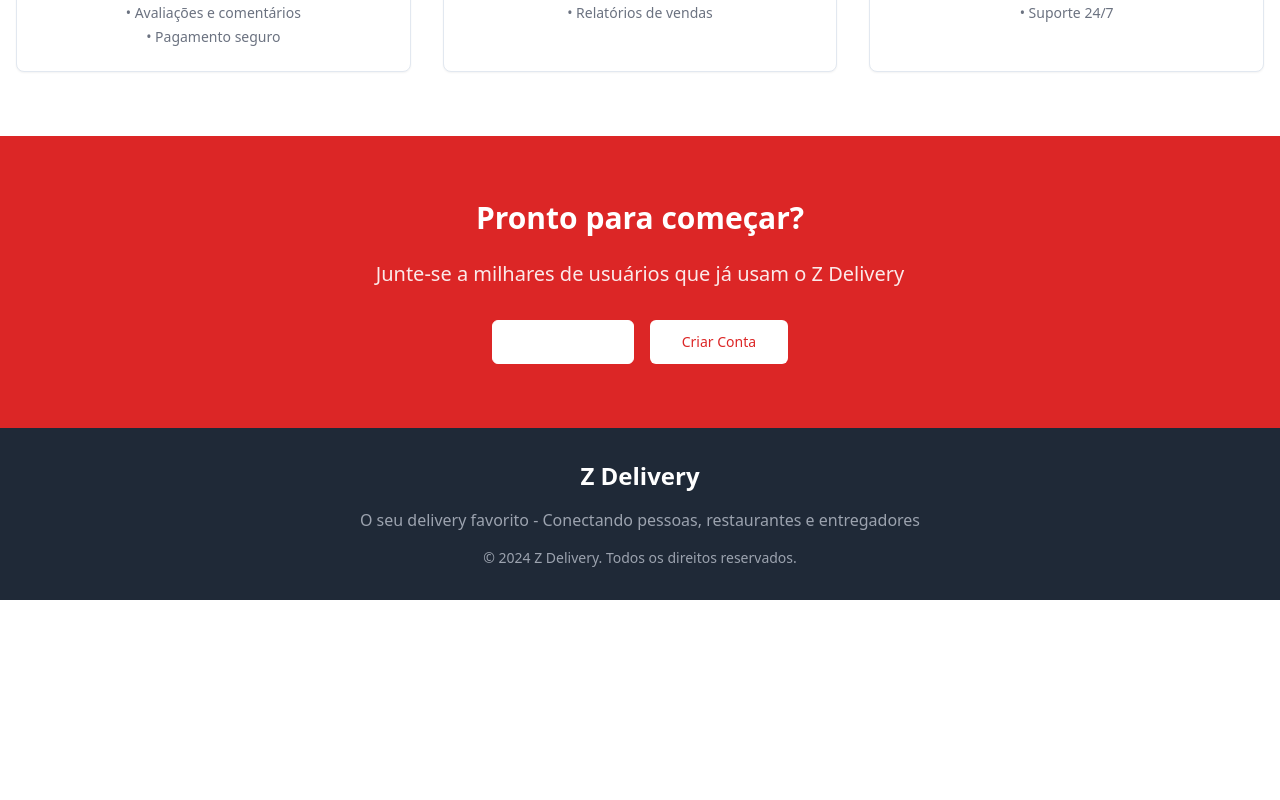
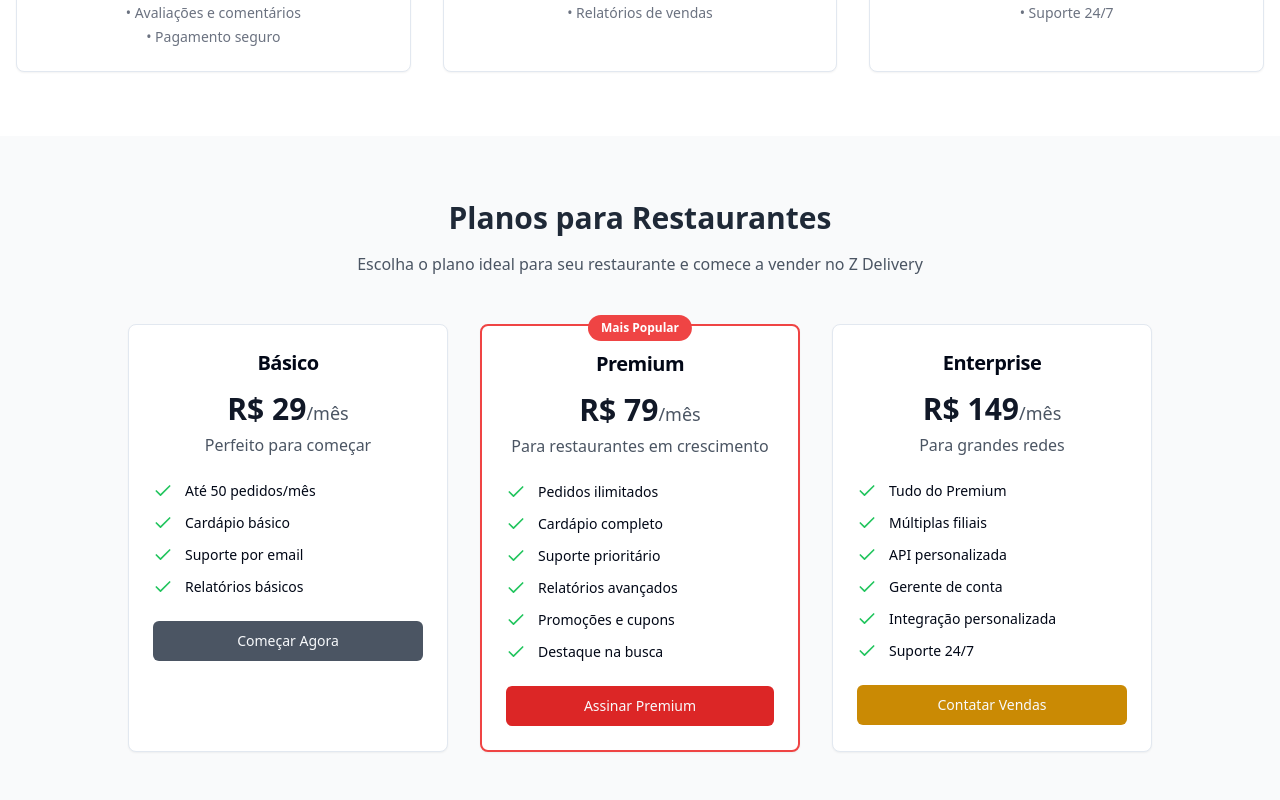
Before and after one commit to robsonalexmmf/zest-delivery-app, a React (Vite) app: page / in a window 1280 px wide. Shown: the part 880-1680 px from the top of the page. Before the commit the page ends 1480 px from the top, so only its background shows below. Built offline with nearby package versions, Linux system fonts and the light colour scheme.

Commit message:
Add plans section to landing page
Added a plans section to the home page without altering other sections.

```diff
--- a/src/pages/HomePage.tsx
+++ b/src/pages/HomePage.tsx
@@ -1,9 +1,9 @@
-
 import React from 'react';
 import { Link } from 'react-router-dom';
 import { Button } from '@/components/ui/button';
 import { Card, CardContent, CardHeader, CardTitle } from '@/components/ui/card';
-import { Truck, Store, Users, ShoppingCart } from 'lucide-react';
+import { Badge } from '@/components/ui/badge';
+import { Truck, Store, Users, ShoppingCart, Check } from 'lucide-react';
 
 const HomePage: React.FC = () => {
   return (
@@ -117,6 +117,144 @@ const HomePage: React.FC = () => {
         </div>
       </section>
 
+      {/* Pricing Section */}
+      <section className="py-16 bg-gray-50">
+        <div className="container mx-auto px-4">
+          <h2 className="text-3xl font-bold text-center mb-4 text-gray-800">
+            Planos para Restaurantes
+          </h2>
+          <p className="text-center text-gray-600 mb-12 max-w-2xl mx-auto">
+            Escolha o plano ideal para seu restaurante e comece a vender no Z Delivery
+          </p>
+
+          <div className="grid md:grid-cols-3 gap-8 max-w-5xl mx-auto">
+            {/* Plano Básico */}
+            <Card className="relative hover:shadow-lg transition-shadow">
+              <CardHeader className="text-center">
+                <CardTitle className="text-xl mb-2">Básico</CardTitle>
+                <div className="text-3xl font-bold text-gray-900 mb-2">
+                  R$ 29
+                  <span className="text-lg font-normal text-gray-600">/mês</span>
+                </div>
+                <p className="text-gray-600">Perfeito para começar</p>
+              </CardHeader>
+              <CardContent>
+                <ul className="space-y-3 mb-6">
+                  <li className="flex items-center">
+                    <Check className="w-5 h-5 text-green-500 mr-3" />
+                    <span className="text-sm">Até 50 pedidos/mês</span>
+                  </li>
+                  <li className="flex items-center">
+                    <Check className="w-5 h-5 text-green-500 mr-3" />
+                    <span className="text-sm">Cardápio básico</span>
+                  </li>
+                  <li className="flex items-center">
+                    <Check className="w-5 h-5 text-green-500 mr-3" />
+                    <span className="text-sm">Suporte por email</span>
+                  </li>
+                  <li className="flex items-center">
+                    <Check className="w-5 h-5 text-green-500 mr-3" />
+                    <span className="text-sm">Relatórios básicos</span>
+                  </li>
+                </ul>
+                <Button className="w-full bg-gray-600 hover:bg-gray-700">
+                  Começar Agora
+                </Button>
+              </CardContent>
+            </Card>
+
+            {/* Plano Premium */}
+            <Card className="relative hover:shadow-lg transition-shadow border-2 border-red-500">
+              <div className="absolute -top-3 left-1/2 transform -translate-x-1/2">
+                <Badge className="bg-red-500 text-white px-3 py-1">Mais Popular</Badge>
+              </div>
+              <CardHeader className="text-center">
+                <CardTitle className="text-xl mb-2">Premium</CardTitle>
+                <div className="text-3xl font-bold text-gray-900 mb-2">
+                  R$ 79
+                  <span className="text-lg font-normal text-gray-600">/mês</span>
+                </div>
+                <p className="text-gray-600">Para restaurantes em crescimento</p>
+              </CardHeader>
+              <CardContent>
+                <ul className="space-y-3 mb-6">
+                  <li className="flex items-center">
+                    <Check className="w-5 h-5 text-green-500 mr-3" />
+                    <span className="text-sm">Pedidos ilimitados</span>
+                  </li>
+                  <li className="flex items-center">
+                    <Check className="w-5 h-5 text-green-500 mr-3" />
+                    <span className="text-sm">Cardápio completo</span>
+                  </li>
+                  <li className="flex items-center">
+                    <Check className="w-5 h-5 text-green-500 mr-3" />
+                    <span className="text-sm">Suporte prioritário</span>
+                  </li>
+                  <li className="flex items-center">
+                    <Check className="w-5 h-5 text-green-500 mr-3" />
+                    <span className="text-sm">Relatórios avançados</span>
+                  </li>
+                  <li className="flex items-center">
+                    <Check className="w-5 h-5 text-green-500 mr-3" />
+                    <span className="text-sm">Promoções e cupons</span>
+                  </li>
+                  <li className="flex items-center">
+                    <Check className="w-5 h-5 text-green-500 mr-3" />
+                    <span className="text-sm">Destaque na busca</span>
+                  </li>
+                </ul>
+                <Button className="w-full bg-red-600 hover:bg-red-700">
+                  Assinar Premium
+                </Button>
+              </CardContent>
+            </Card>
+
+            {/* Plano Enterprise */}
+            <Card className="relative hover:shadow-lg transition-shadow">
+              <CardHeader className="text-center">
+                <CardTitle className="text-xl mb-2">Enterprise</CardTitle>
+                <div className="text-3xl font-bold text-gray-900 mb-2">
+                  R$ 149
+                  <span className="text-lg font-normal text-gray-600">/mês</span>
+                </div>
+                <p className="text-gray-600">Para grandes redes</p>
+              </CardHeader>
+              <CardContent>
+                <ul className="space-y-3 mb-6">
+                  <li className="flex items-center">
+                    <Check className="w-5 h-5 text-green-500 mr-3" />
+                    <span className="text-sm">Tudo do Premium</span>
+                  </li>
+                  <li className="flex items-center">
+                    <Check className="w-5 h-5 text-green-500 mr-3" />
+                    <span className="text-sm">Múltiplas filiais</span>
+                  </li>
+                  <li className="flex items-center">
+                    <Check className="w-5 h-5 text-green-500 mr-3" />
+                    <span className="text-sm">API personalizada</span>
+                  </li>
+                  <li className="flex items-center">
+                    <Check className="w-5 h-5 text-green-500 mr-3" />
+                    <span className="text-sm">Gerente de conta</span>
+                  </li>
+                  <li className="flex items-center">
+                    <Check className="w-5 h-5 text-green-500 mr-3" />
+                    <span className="text-sm">Integração personalizada</span>
+                  </li>
+                  <li className="flex items-center">
+                    <Check className="w-5 h-5 text-green-500 mr-3" />
+                    <span className="text-sm">Suporte 24/7</span>
+                  </li>
+                </ul>
+                <Button className="w-full bg-yellow-600 hover:bg-yellow-700">
+                  Contatar Vendas
+                </Button>
+              </CardContent>
+            </Card>
+          </div>
+        </div>
+      </section>
+
       {/* CTA Section */}
       <section className="py-16 bg-red-600 text-white">
         <div className="container mx-auto px-4 text-center">
```
